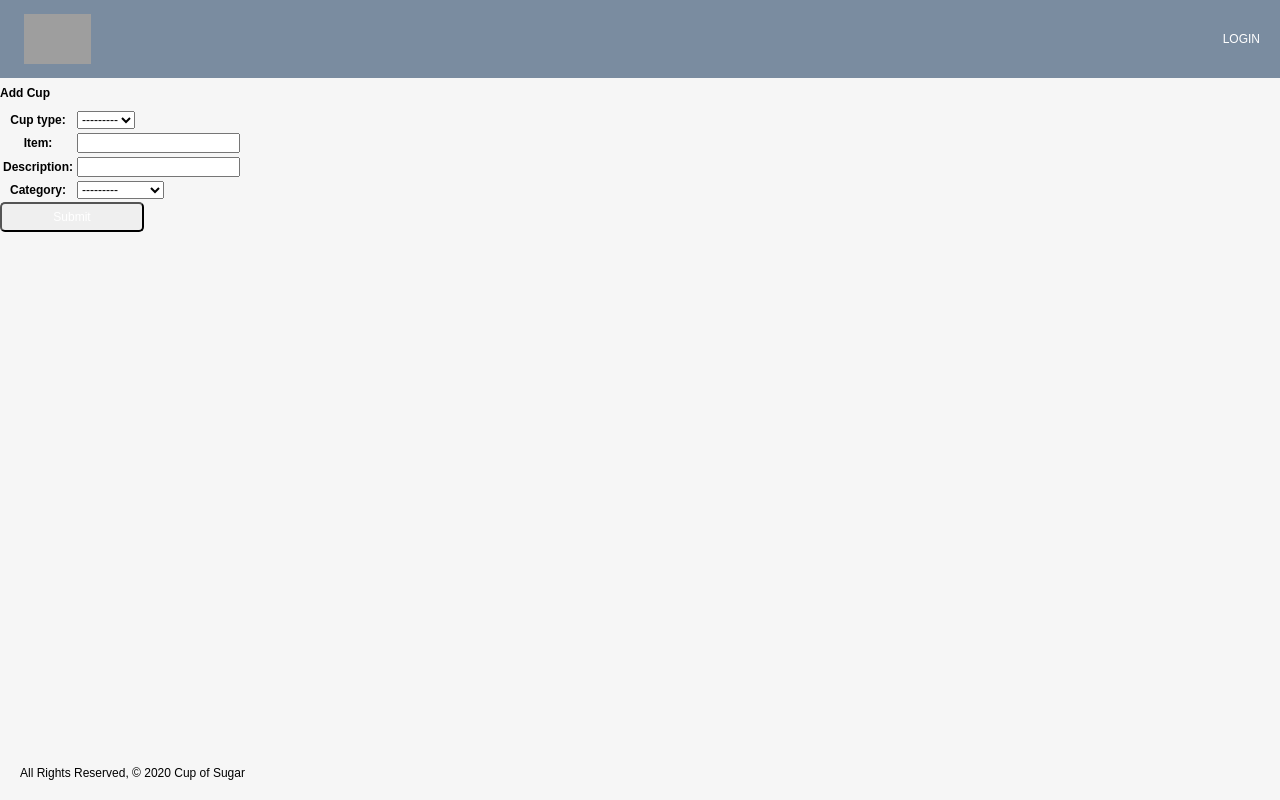
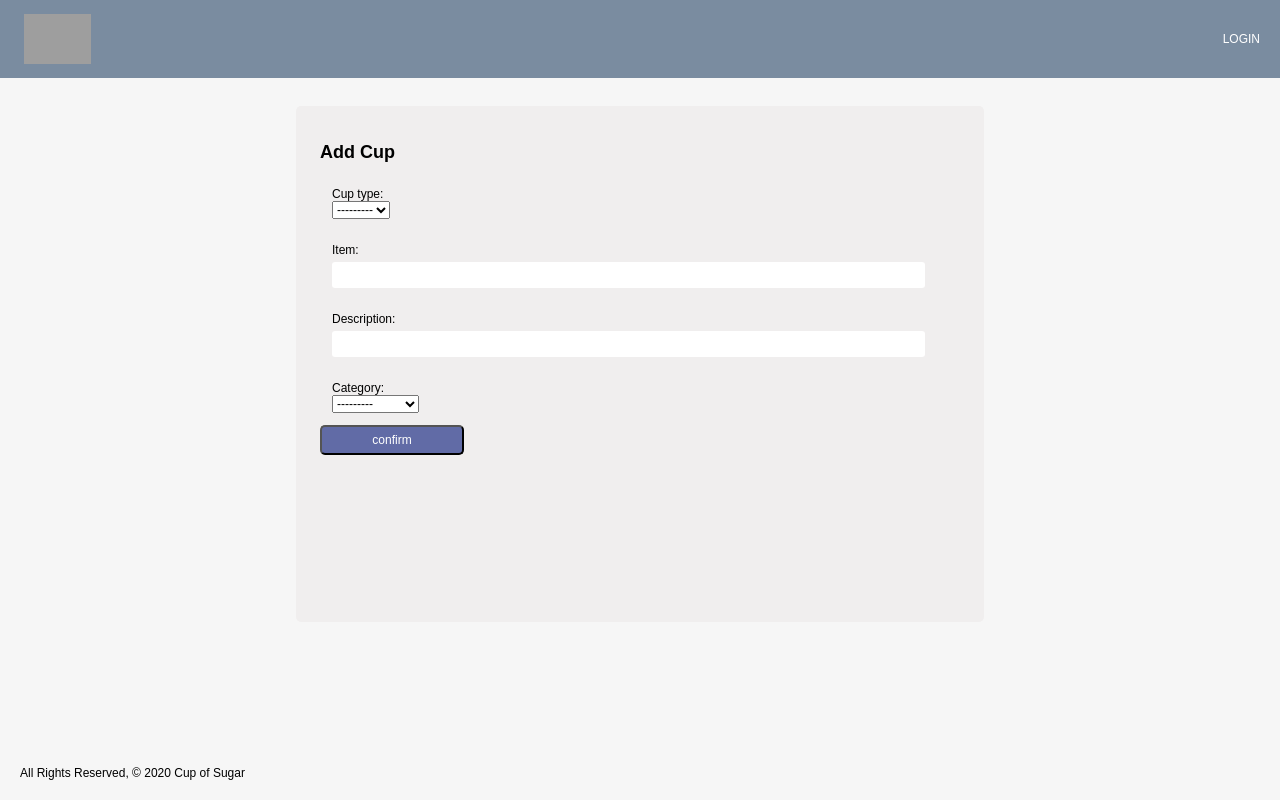
Before and after one commit to skimalee/cup-of-sugar, a Django app: page /cups/create/ in a window 1280 px wide. Run offline with Django 3.2, Linux system fonts and the light colour scheme; grey boxes are pictures that could not be loaded.

Commit message:
css update on cup form and cup confirm delete

```diff
--- a/main_app/static/css/style.css
+++ b/main_app/static/css/style.css
@@ -117,7 +117,8 @@ footer.page-footer {
 }
 
 #signup-btn,
-#login-btn {
+#login-btn,
+#cup-form-btn {
   background: #616BA6;
 
 }
@@ -337,4 +338,47 @@ footer.page-footer {
 }
 
 
+/* cup-delete*/
+.delete-container {
+  padding: 2em;
+  margin: 0 auto;
+  height: 30%;
+  width: 50%;
+  background: #F0EEEE;
+  border-radius: 5px;
+  text-align: center;
+}
+
+.delete-container a {
+  color: #616BA6
+}
+
+#delete {
+  background: red;
+}
+
 /* cup-form */
+.cup-form-container {
+  padding: 2em;
+  margin: 0 auto;
+  height: 70%;
+  width: 50%;
+  background: #F0EEEE;
+  border-radius: 5px;
+  display: flex;
+  flex-direction: column;
+}
+
+.cup-form {
+  position: relative
+}
+
+h1 {
+  font-size: 1.5rem;
+}
+
+.cup-form-btn {
+  position: absolute;
+  bottom: 2em;
+  right: 2em;
+}
--- a/main_app/templates/main_app/cup_form.html
+++ b/main_app/templates/main_app/cup_form.html
@@ -1,17 +1,26 @@
 {% extends 'base.html' %}
 {% block content%}
-
-
+<br><br>
+<div class="cup-form-container">
     {% if object %}
-        <h1>Edit {{ object.item }}</h1>
+    <h1>Edit {{ object.item }}</h1>
     {% else %}
-        <h1>Add Cup</h1>
+    <h1>Add Cup</h1>
     {% endif %}
-    <form action="" method="post">
+    <div class="cup-form">
+    <form class="cup-form" action="" method="post">
         {% csrf_token %}
-        <table>
-            {{ form.as_table }}
-        </table>
-        <input type="submit" value="Submit" class="btn">
+        {% for field in form %}
+        <div class="fieldWrapper">
+            {{ field.errors }}
+            {{ field.label_tag }}<div class="signup-input">{{ field }}</div>
+            {% if field.help_text %}
+            <p class="help help-text">{{ field.help_text|safe }}</p>
+            {% endif %}
+        </div>
+        {% endfor %}
+        <input type="submit" class="btn" id="cup-form-btn" value="confirm">
     </form>
+    </div>
+</div>
 {% endblock %}
```
Also changed, not shown: main_app/templates/main_app/cup_confirm_delete.html (+9 -8 lines), main_app/migrations/0007_photo.py (added).
